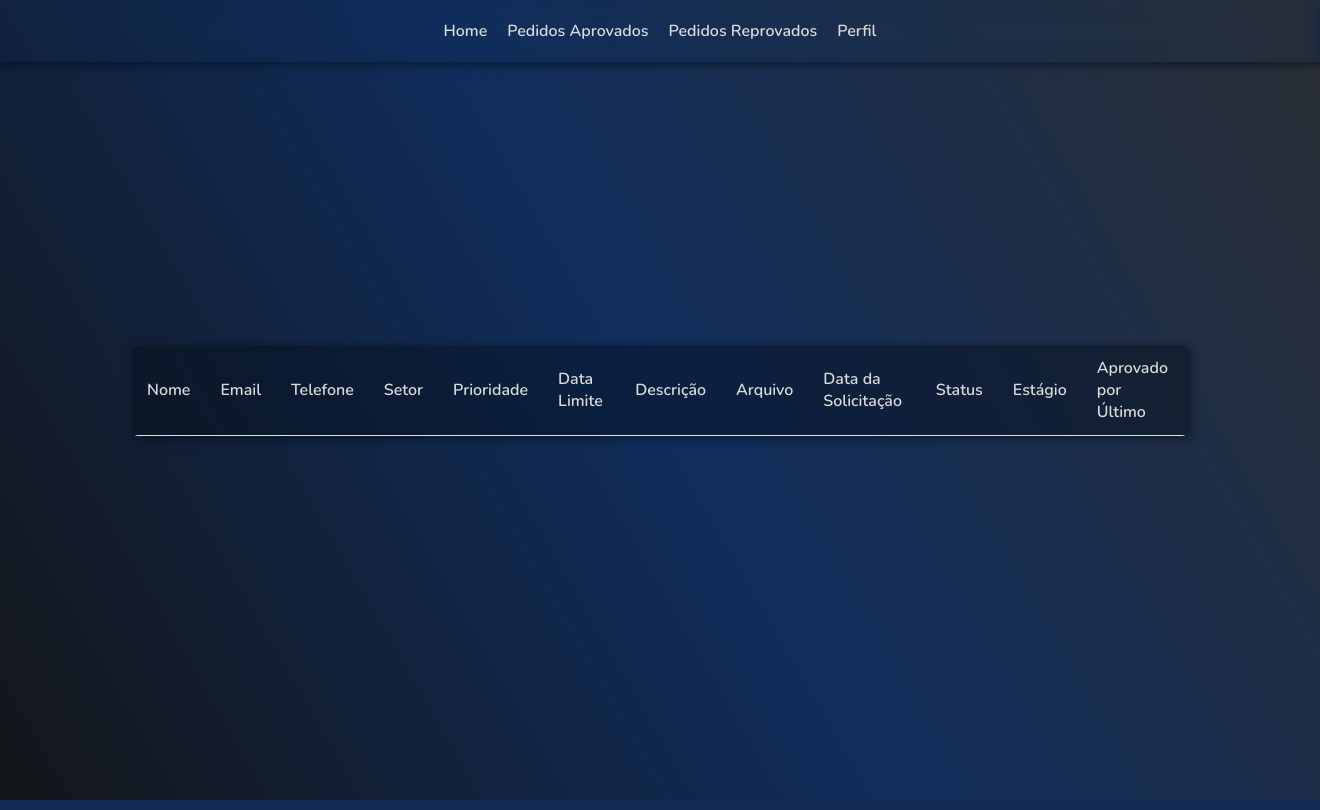
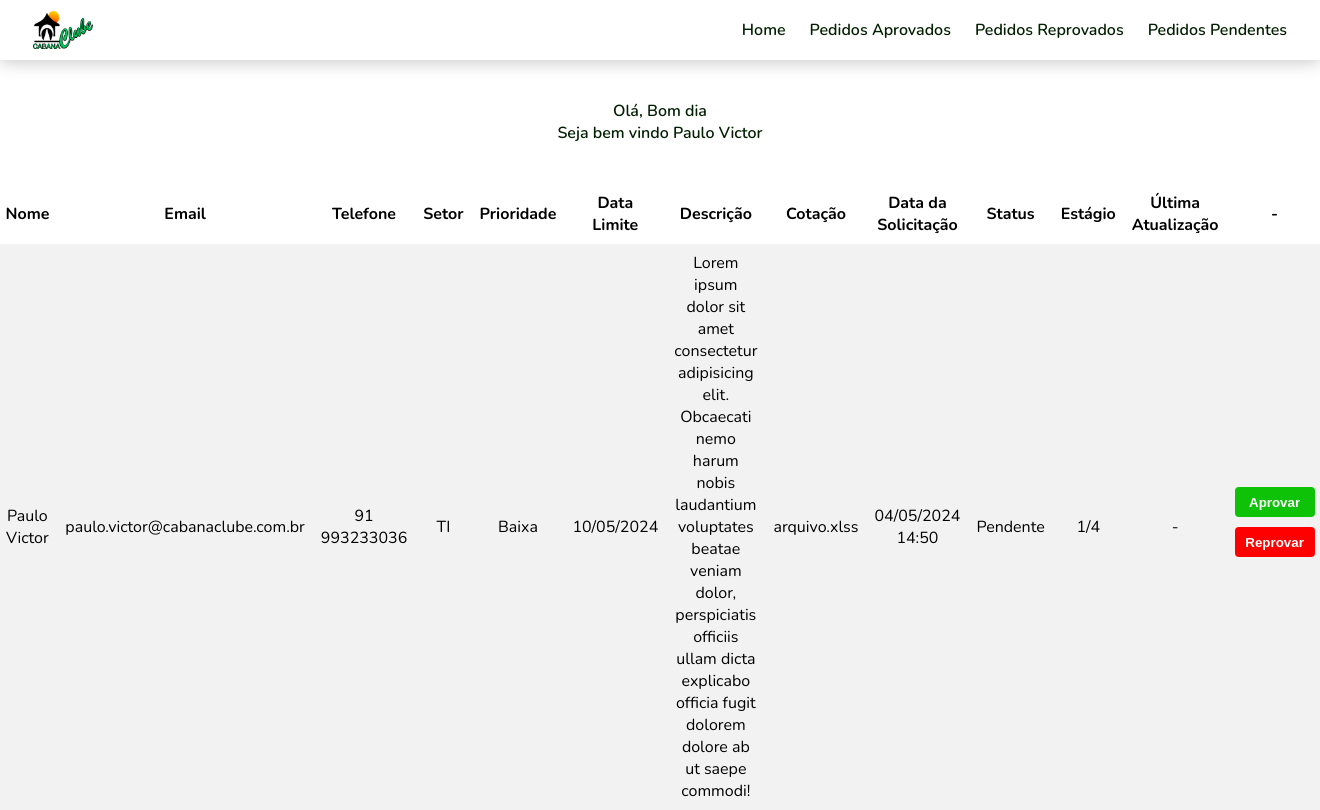
Before and after one commit to strvictor/Solicitacao-de-Compra-Django, a Django app: page /autenticacao/home/ in a window 1320 px wide. Run offline with Django 5.2, Linux system fonts and the light colour scheme; a user stored in the database is signed in; lists and menus that the app fills with data are empty.

Commit message:
estilizando o home

```diff
--- /dev/null
+++ b/Autenticacao/static/Autenticacao/css/autenticado.css
@@ -0,0 +1,99 @@
+@import url('https://fonts.googleapis.com/css2?family=Nunito:wght@200;300;400;600;700&display=swap');
+
+* {
+    margin: 0;
+    padding: 0;
+    box-sizing: border-box;
+}
+
+body {
+    font-family: 'Nunito', sans-serif;
+    width: 100vw;
+}
+
+header {
+    width: 100%;
+    height: 60px;
+    background-color: #ffffff;
+    display: flex;
+    justify-content: center;
+    box-shadow: 0px 3px 15px rgba(153, 153, 153, 0.493);
+}
+
+nav {
+    width: 95%;
+    height: 100%;
+    display: flex;
+    align-items: center;
+    justify-content: space-between;
+}
+
+img {
+    width: 60px;
+}
+
+nav ul {
+    display: flex;
+    gap: 24px;
+    list-style-type: none;
+}
+
+nav ul li a {
+    font-weight: 530;
+    color: #022001;
+    text-decoration: none;
+}
+
+nav ul li a:hover {
+    color: #0dc207;
+}
+
+h1 {
+    margin-top: 40px;
+    margin-bottom: 40px;
+    font-weight: 600;
+    color: #022001;
+    font-size: 12pt;
+    text-align: center;
+}
+
+
+.tabela {
+    overflow-x: auto;
+    display: flex;
+    justify-content: center;
+
+}
+table {
+    border-collapse: collapse;
+    width: 95%;
+  }
+
+th, td {
+    text-align: center;
+    padding: 8px;
+    height: 50px;
+  }
+
+td > button {
+    width: 80px;
+    height: 30px;
+    cursor: pointer;
+    color: white;
+    font-weight: 550;
+    border-radius: 4px;
+    border: none;
+    margin-bottom: 10px;
+}
+
+.aprovar {
+    background-color: #0dc207;
+}
+
+.reprovar {
+    background-color: red;
+}
+
+tr:nth-child(even) {
+    background-color: #f2f2f2;
+}
--- a/Autenticacao/templates/autenticado.html
+++ b/Autenticacao/templates/autenticado.html
@@ -1,100 +1,30 @@
+{% load static %}
 <!DOCTYPE html>
 <html lang="pt-br">
 <head>
     <meta charset="UTF-8">
     <meta name="viewport" content="width=device-width, initial-scale=1.0">
-    <title>Sistema de Pedidos</title>
-    <link rel="stylesheet" href="https://fonts.googleapis.com/css2?family=Nunito:ital,wght@0,200..1000;1.200..1000&família=Roboto:ital,wght@0.100;0,300;0,400;0,500;0,700;0,900;1,100;1,300;1,400;1,500;1,700;1.900&display=swap">
-
-    <style>
-        * {
-            margin: 0;
-            padding: 0;
-            font-family: Nunito, sans-serif;
-            color: #d9dada;
-        }
-
-        body {
-            width: 100vw;
-            height: 100vh;
-            background: rgb(19,21,24);
-            background: linear-gradient(60deg, rgba(19,21,24,1) 0%, rgb(16, 45, 92) 50%, rgba(42,46,52,1) 100%);
-            display: flex;
-            flex-direction: column;
-            align-items: center;
-            justify-content: center;
-        }
-
-        nav {
-            width: 100%;
-            padding: 20px;
-            background-color: rgba(15,49,99,0.1);
-            box-shadow: 3px 3px 8px rgba(5, 16, 32, 0.658);
-            border-radius: 6px;
-            backdrop-filter: blur(10px);
-            margin-bottom: 20px;
-            position: absolute;
-            top: 0px;
-        }
-
-        nav ul {
-            list-style: none;
-            display: flex;
-            justify-content: center;
-        }
-
-        nav ul li {
-            margin: 0 10px;
-        }
-
-        nav ul li a {
-            text-decoration: none;
-            color: #d9dada;
-            font-weight: 600;
-            transition: color 0.3s ease-in-out;
-        }
-
-        nav ul li a:hover {
-            color: #00C85B;
-        }
-
-        table {
-            width: 80%;
-            border-collapse: collapse;
-            border-radius: 6px;
-            overflow: hidden;
-            box-shadow: 3px 3px 8px rgba(5, 16, 32, 0.658);
-            background-color: rgba(15,49,99,0.1);
-            margin-bottom: 20px;
-        }
-
-        th, td {
-            padding: 12px 15px;
-            text-align: left;
-            border-bottom: 1px solid #dee2e6;
-        }
-
-        th {
-            background-color: rgba(0, 0, 0, 0.3);
-            font-weight: 600;
-        }
-
-        tr:hover {
-            background-color: rgba(255, 255, 255, 0.1);
-        }
-    </style>
+    <title>Home - Pedidos</title>
+    <link rel="stylesheet" href="{% static 'Autenticacao/css/autenticado.css' %}">
 </head>
 <body>
+
+    <header>
         <nav>
+            <img class="logo" src="{% static 'Autenticacao/img/logo.png' %}" alt="">
             <ul>
                 <li><a href="#">Home</a></li>
                 <li><a href="#">Pedidos Aprovados</a></li>
                 <li><a href="#">Pedidos Reprovados</a></li>
-            <li><a href="#">Perfil</a></li>
+                <li><a href="#">Pedidos Pendentes</a></li>
             </ul>
         </nav>
+    </header>
+
+    <h1>Olá, Bom dia<br>Seja bem vindo Paulo Victor</h1>
+
+    <div class="tabela">
         <table>
-        <thead>
             <tr>
                 <th>Nome</th>
                 <th>Email</th>
@@ -103,16 +33,34 @@
                 <th>Prioridade</th>
                 <th>Data Limite</th>
                 <th>Descrição</th>
-                <th>Arquivo</th>
+                <th>Cotação</th>
                 <th>Data da Solicitação</th>
                 <th>Status</th>
                 <th>Estágio</th>
-                <th>Aprovado por Último</th>
+                <th>Última Atualização</th>
+                <th>-</th>
             </tr>
-        </thead>
-        <tbody>
-            <!-- Inserir dados da tabela aqui -->
-        </tbody>
+            <tr>
+                <td>Paulo Victor</td>
+                <td>paulo.victor@cabanaclube.com.br</td>
+                <td>91 993233036</td>
+                <td>TI</td>
+                <td>Baixa</td>
+                <td>10/05/2024</td>
+                <td>Lorem ipsum dolor sit amet consectetur adipisicing elit. Obcaecati nemo harum nobis laudantium voluptates beatae veniam dolor, perspiciatis officiis ullam dicta explicabo officia fugit dolorem dolore ab ut saepe commodi!</td>
+                <td>arquivo.xlss</td>
+                <td>04/05/2024 14:50</td>
+                <td>Pendente</td>
+                <td>1/4</td>
+                <td>-</td>
+                <td>
+                    <button type="submit" class="aprovar">Aprovar</button>
+                    <button type="submit" class="reprovar">Reprovar</button>
+                </td>
+            </tr>
         </table>
+    </div>
+
 </body>
+
 </html>
```
Also changed, not shown: db.sqlite3. Lines whose indentation alone changed are shown as unchanged.
